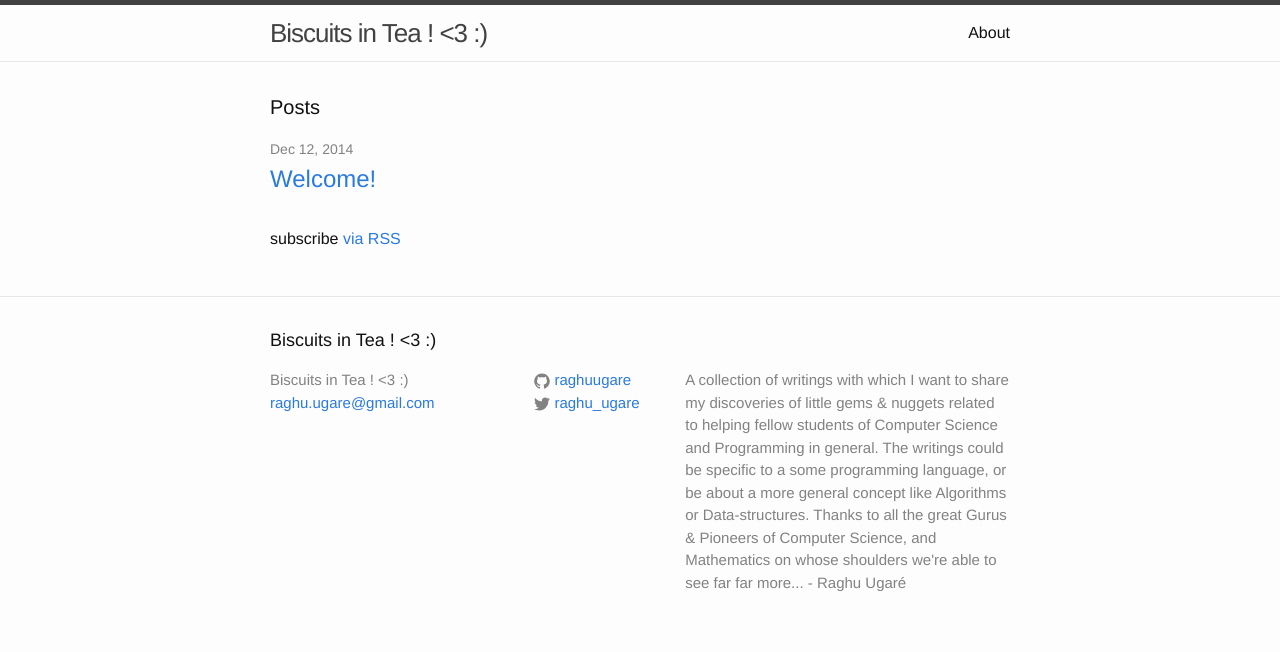
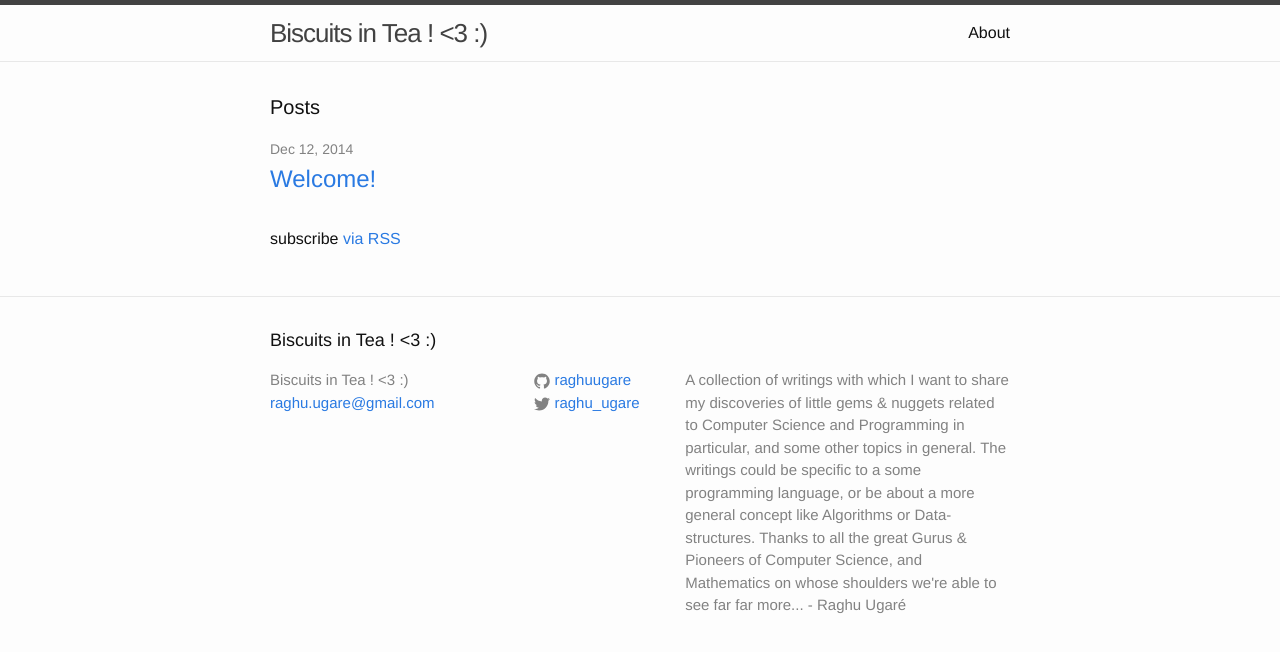
Before and after one commit to raghuugare/raghuugare.bkup, a Jekyll site: the page built from index.html, in a window 1280 px wide. Shown: the top 652 px of the page. Built offline with Jekyll 4.4.1, drawn with Linux system fonts in a browser that asks for light colours.

Commit message:
Small change.

```diff
--- a/_config.yml
+++ b/_config.yml
@@ -2,8 +2,7 @@
 title: Biscuits in Tea ! <3 :)
 email: raghu.ugare@gmail.com
 description: > # this means to ignore newlines until "baseurl:"
-  A collection of writings with which I want to share my discoveries of little gems & nuggets related to helping fellow students of
-  Computer Science and Programming in general. The writings could be specific to a some programming language, or be about a more general concept like Algorithms or Data-structures.
+  A collection of writings with which I want to share my discoveries of little gems & nuggets related to Computer Science and Programming in particular, and some other topics in general. The writings could be specific to a some programming language, or be about a more general concept like Algorithms or Data-structures.
   Thanks to all the great Gurus & Pioneers of Computer Science, and Mathematics on whose shoulders we're able to see far far more...
 
   - Raghu Ugaré
```
